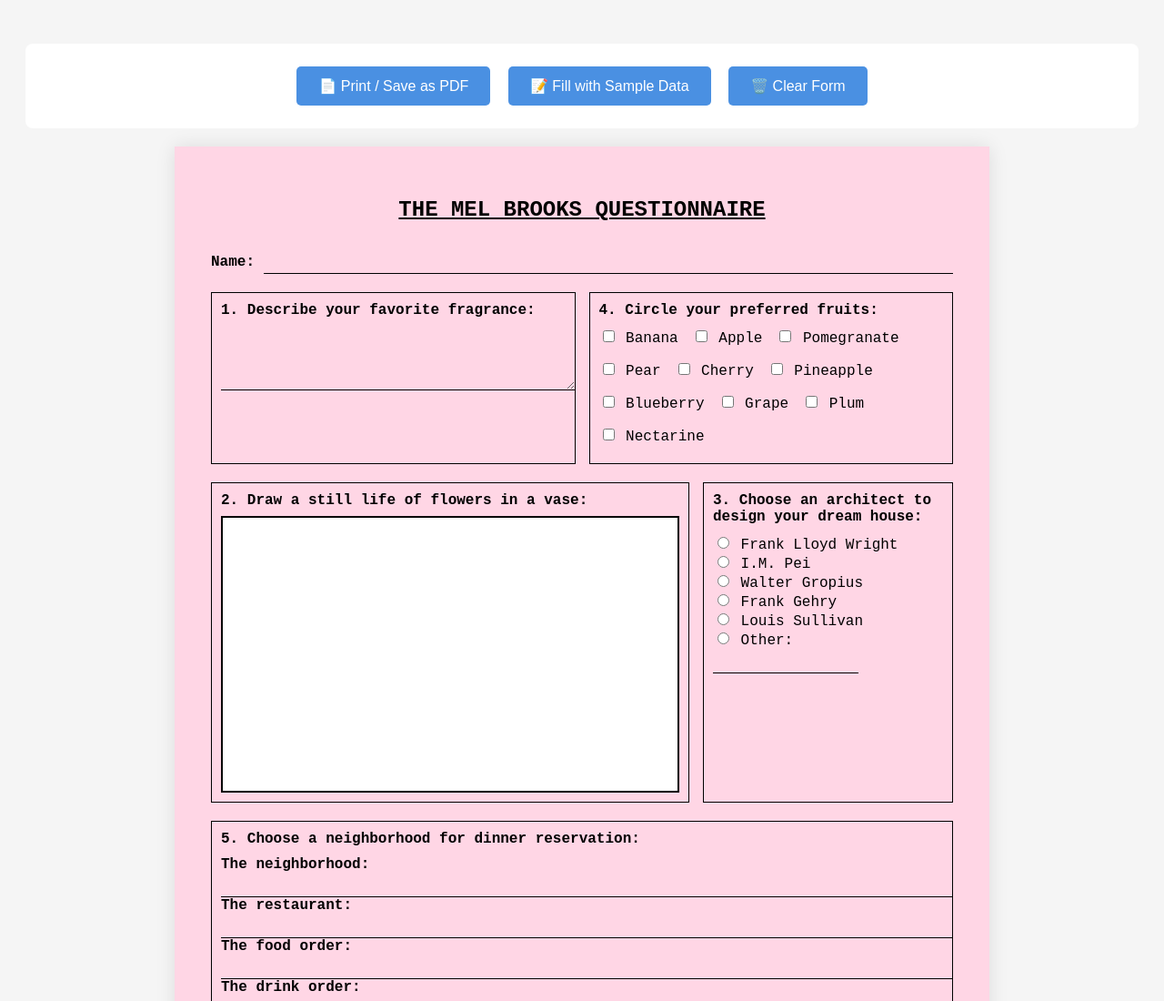
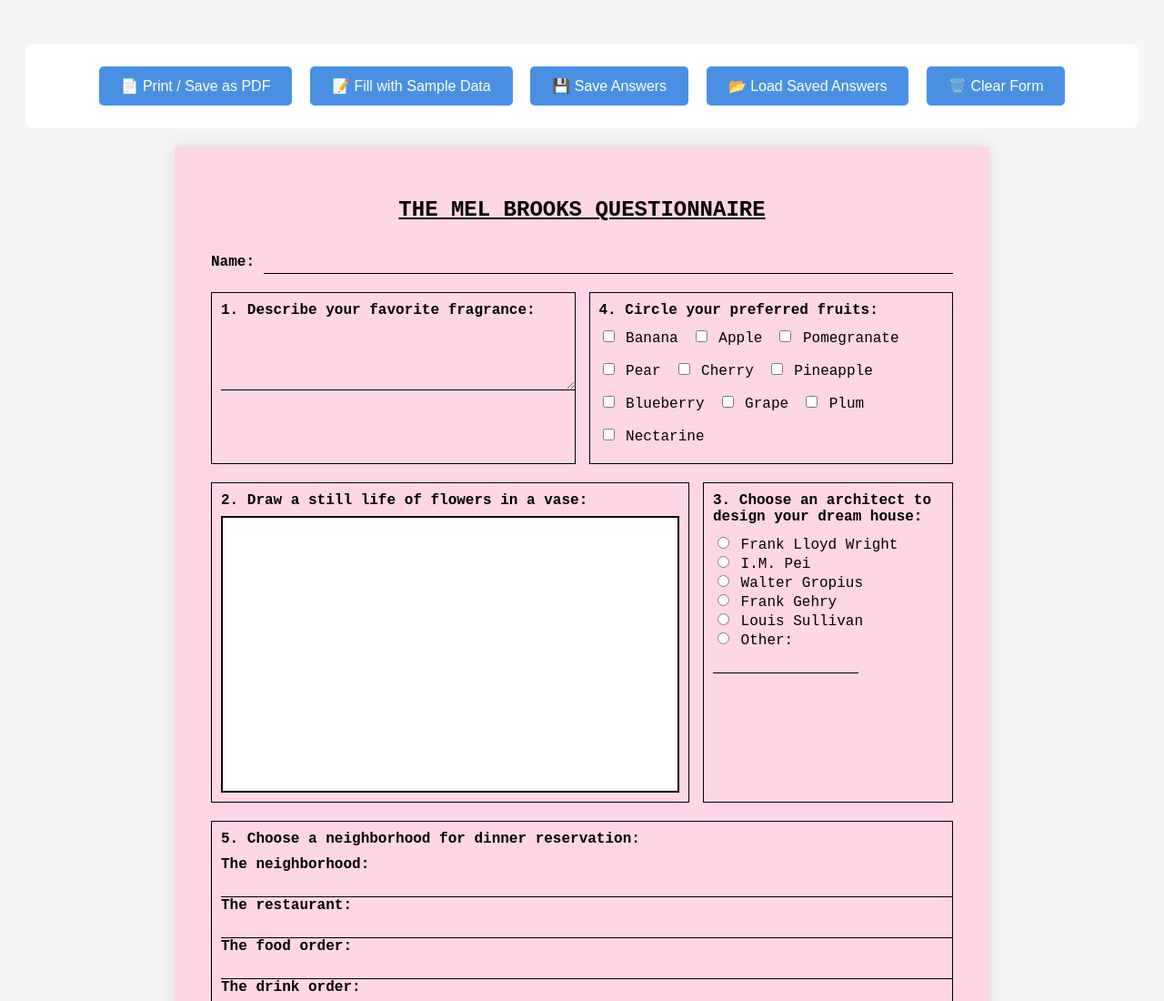
Before and after one commit to stephanieweiwang/mbq, a plain HTML site: page mbq.html in a window 1280 px wide. Shown: the top 1100 px of the page at 91% size. Drawn offline with Linux system fonts and the light colour scheme.

Commit message:
Refactor buttons and add save/load functionality

```diff
--- a/mbq.html
+++ b/mbq.html
@@ -104,8 +104,10 @@
 <body>
     <div class="button-group no-print">
         <button onclick="window.print()">📄 Print / Save as PDF</button>
-        <button onclick="document.getElementById('sampleData').value='test'; fillForm()">📝 Fill with Sample Data</button>
-        <button onclick="clearAllFields()">🗑️ Clear Form</button>
+        <button onclick="fillForm()">📝 Fill with Sample Data</button>
+        <button onclick="saveAnswers()">💾 Save Answers</button>
+        <button onclick="loadAnswers()">📂 Load Saved Answers</button>
+        <button onclick="doClear()">🗑️ Clear Form</button>
     </div>
     <input type="hidden" id="sampleData">
 
@@ -300,9 +302,122 @@
             document.getElementById('hatOther').value = 'Cheesehead';
         }
 
+        function saveAnswers() {
+            var data = {
+                name: document.getElementById('name').value,
+                fragrance: document.getElementById('fragrance').value,
+                architectOther: document.getElementById('architectOther').value,
+                neighborhood: document.getElementById('neighborhood').value,
+                restaurant: document.getElementById('restaurant').value,
+                food: document.getElementById('food').value,
+                drink: document.getElementById('drink').value,
+                composer: document.getElementById('composer').value,
+                rank1: document.getElementById('rank1').value,
+                rank2: document.getElementById('rank2').value,
+                rank3: document.getElementById('rank3').value,
+                rank4: document.getElementById('rank4').value,
+                rank5: document.getElementById('rank5').value,
+                rank6: document.getElementById('rank6').value,
+                rank7: document.getElementById('rank7').value,
+                age5: document.getElementById('age5').value,
+                age15: document.getElementById('age15').value,
+                age21: document.getElementById('age21').value,
+                age89: document.getElementById('age89').value,
+                tvseries: document.getElementById('tvseries').value,
+                sentence: document.getElementById('sentence').value,
+                hatOther: document.getElementById('hatOther').value,
+                flowersCanvas: document.getElementById('flowersCanvas').toDataURL(),
+                spaceshipCanvas: document.getElementById('spaceshipCanvas').toDataURL(),
+                checkboxes: [],
+                radios: {}
+            };
+
+            var checkboxes = document.querySelectorAll('input[type="checkbox"]');
+            for (var i = 0; i < checkboxes.length; i++) {
+                if (checkboxes[i].checked) {
+                    data.checkboxes.push(checkboxes[i].parentElement.textContent.trim());
+                }
+            }
+
+            var radioGroups = ['architect', 'hat', 'comedy'];
+            for (var j = 0; j < radioGroups.length; j++) {
+                var selected = document.querySelector('input[name="' + radioGroups[j] + '"]:checked');
+                if (selected) {
+                    data.radios[radioGroups[j]] = selected.parentElement.textContent.trim();
+                }
+            }
+
+            window.storage.set('mel-brooks-questionnaire', JSON.stringify(data)).then(function() {
+                alert('✅ Answers saved successfully!');
+            }).catch(function(err) {
+                alert('❌ Error saving: ' + err.message);
+            });
+        }
+
+        function loadAnswers() {
+            window.storage.get('mel-brooks-questionnaire').then(function(result) {
+                if (!result || !result.value) {
+                    alert('No saved answers found.');
+                    return;
+                }
+
+                var data = JSON.parse(result.value);
+
+                document.getElementById('name').value = data.name || '';
+                document.getElementById('fragrance').value = data.fragrance || '';
+                document.getElementById('architectOther').value = data.architectOther || '';
+                document.getElementById('neighborhood').value = data.neighborhood || '';
+                document.getElementById('restaurant').value = data.restaurant || '';
+                document.getElementById('food').value = data.food || '';
+                document.getElementById('drink').value = data.drink || '';
+                document.getElementById('composer').value = data.composer || '';
+                document.getElementById('rank1').value = data.rank1 || '';
+                document.getElementById('rank2').value = data.rank2 || '';
+                document.getElementById('rank3').value = data.rank3 || '';
+                document.getElementById('rank4').value = data.rank4 || '';
+                document.getElementById('rank5').value = data.rank5 || '';
+                document.getElementById('rank6').value = data.rank6 || '';
+                document.getElementById('rank7').value = data.rank7 || '';
+                document.getElementById('age5').value = data.age5 || '';
+                document.getElementById('age15').value = data.age15 || '';
+                document.getElementById('age21').value = data.age21 || '';
+                document.getElementById('age89').value = data.age89 || '';
+                document.getElementById('tvseries').value = data.tvseries || '';
+                document.getElementById('sentence').value = data.sentence || '';
+                document.getElementById('hatOther').value = data.hatOther || '';
+
+                if (data.flowersCanvas) {
+                    var img1 = new Image();
+                    img1.onload = function() {
+                        var ctx = document.getElementById('flowersCanvas').getContext('2d');
+                        ctx.drawImage(img1, 0, 0);
+                    };
+                    img1.src = data.flowersCanvas;
+                }
+
+                if (data.spaceshipCanvas) {
+                    var img2 = new Image();
+                    img2.onload = function() {
+                        var ctx = document.getElementById('spaceshipCanvas').getContext('2d');
+                        ctx.drawImage(img2, 0, 0);
+                    };
+                    img2.src = data.spaceshipCanvas;
+                }
+
+                alert('✅ Answers loaded successfully!');
+            }).catch(function(err) {
+                alert('No saved answers found.');
+            });
+        }
+
+        function doClear() {
+            var result = window.confirm('Clear all form data?');
+            if (result) {
+                clearAllFields();
+            }
+        }
+
         function clearAllFields() {
-            var result = window.confirm('Clear all form data?');
-            if (result === true) {
             var inputs = document.getElementsByTagName('input');
             for (var i = 0; i < inputs.length; i++) {
                 if (inputs[i].type === 'text') {
@@ -321,7 +436,6 @@
                 var ctx = canvases[k].getContext('2d');
                 ctx.fillStyle = 'white';
                 ctx.fillRect(0, 0, canvases[k].width, canvases[k].height);
-                }
             }
         }
 
```
Lines whose indentation alone changed are shown as unchanged.
